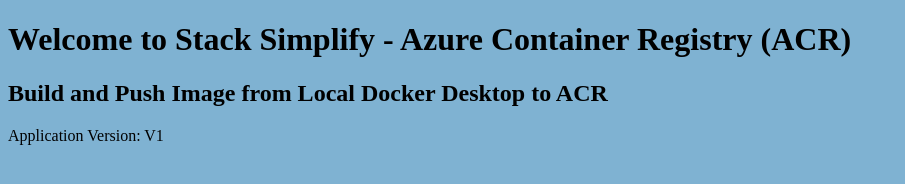
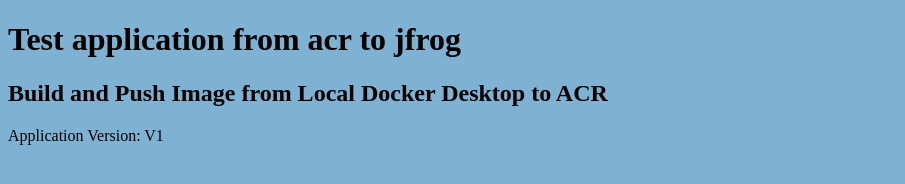
Before and after one commit to babumg1210/helloworld, a plain HTML site: page Applicationcode/index.html in a window 1280 px wide. Shown: the whole page, without its empty margins (0-905 px from the left). Drawn offline with Linux system fonts and the light colour scheme.

Commit message:
Update index.html

```diff
--- a/Applicationcode/index.html
+++ b/Applicationcode/index.html
@@ -1,7 +1,7 @@
 <!DOCTYPE html>
 <html>
    <body style="background-color:rgb(127, 178, 210);">
-      <h1>Welcome to Stack Simplify - Azure Container Registry (ACR)</h1>
+      <h1>Test application from acr to jfrog</h1>
       <h2>Build and Push Image from Local Docker Desktop to ACR</h2>
       <p>Application Version: V1</p>
    </body>
```
